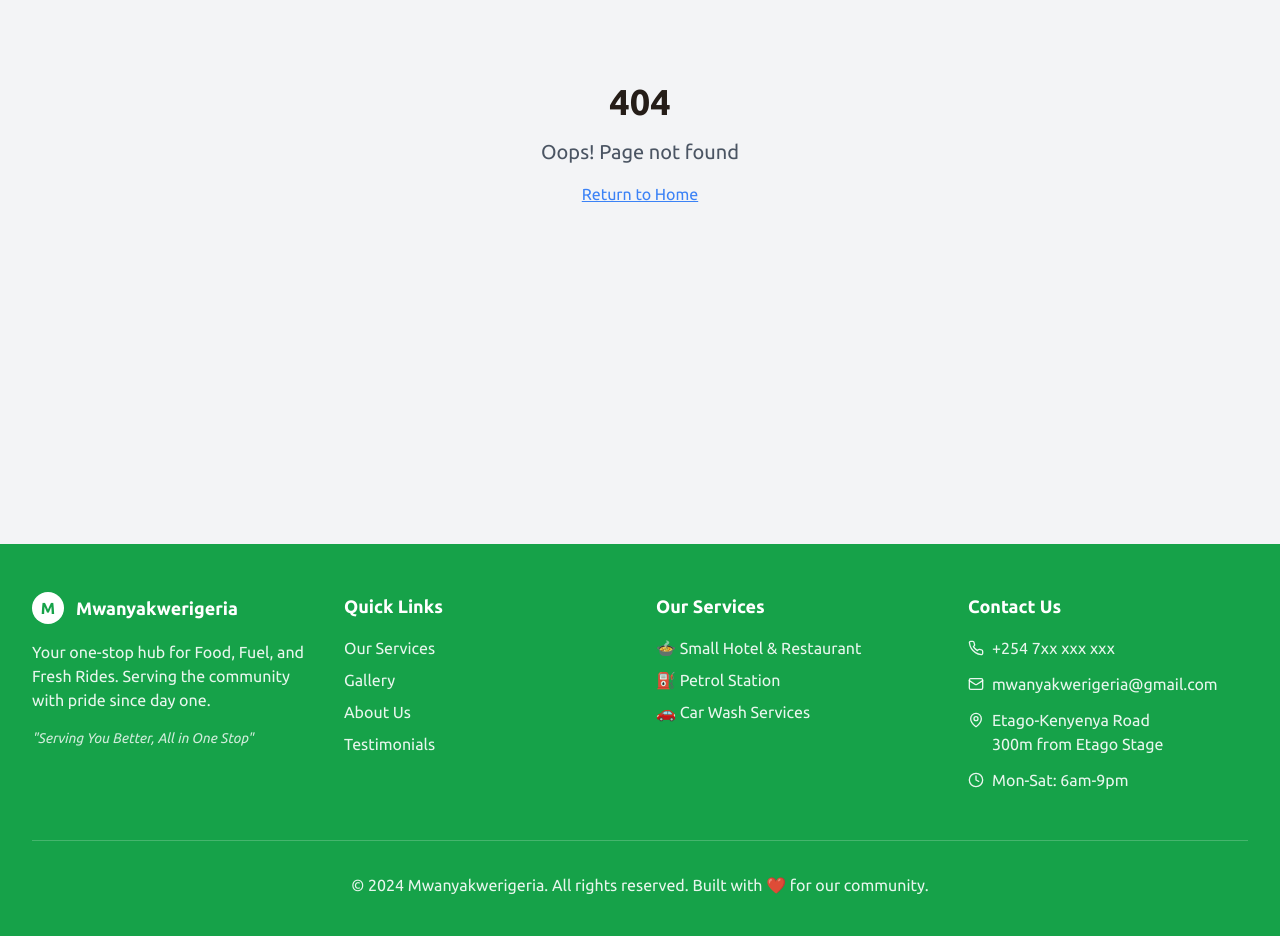
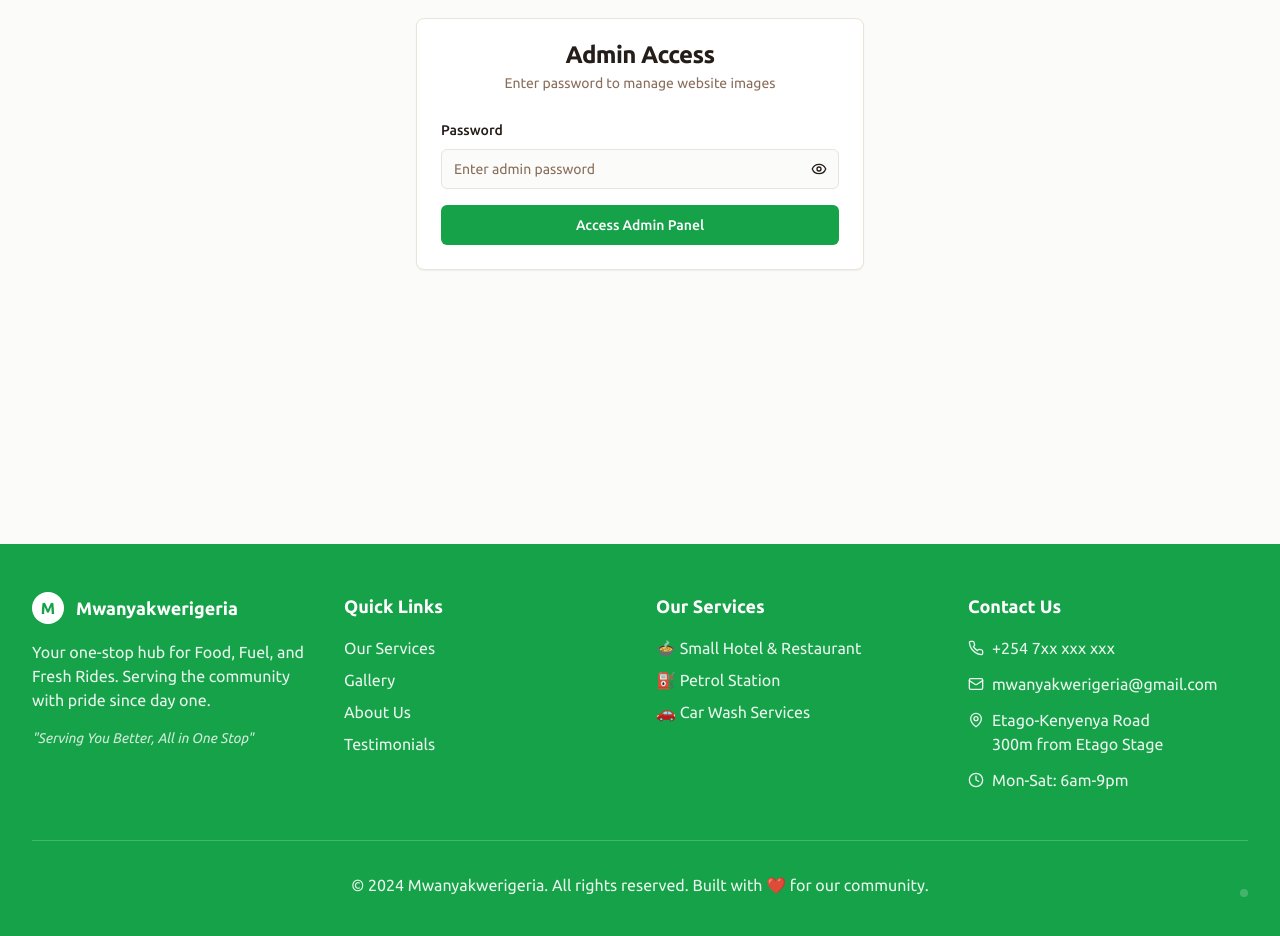
Before and after one commit to Globalwork-company/mwanyakwerigeria-hub-oasis, a React (Vite) app: page /admin in a window 1280 px wide. Shown: the part 320-1256 px from the top of the page. Built offline with nearby package versions, Linux system fonts and the light colour scheme.

Commit message:
Add secret page for image updates
Adds a hidden page accessible via a button in the footer, allowing the owner to update image links.

```diff
--- a/src/App.tsx
+++ b/src/App.tsx
@@ -13,6 +13,7 @@ import Services from "./pages/Services";
 import Gallery from "./pages/Gallery";
 import Contact from "./pages/Contact";
 import Testimonials from "./pages/Testimonials";
+import Admin from "./pages/Admin";
 import NotFound from "./pages/NotFound";
 
 const queryClient = new QueryClient();
@@ -66,6 +67,7 @@ const App = () => {
                 <Route path="/gallery" element={<Gallery />} />
                 <Route path="/contact" element={<Contact />} />
                 <Route path="/testimonials" element={<Testimonials />} />
+                <Route path="/admin" element={<Admin />} />
                 <Route path="*" element={<NotFound />} />
               </Routes>
             </main>
--- a/src/components/Footer.tsx
+++ b/src/components/Footer.tsx
@@ -76,10 +76,16 @@ const Footer = () => {
           </div>
         </div>
 
-        <div className="border-t border-primary-foreground/20 mt-12 pt-8 text-center">
+        <div className="border-t border-primary-foreground/20 mt-12 pt-8 text-center relative">
           <p className="text-primary-foreground/90">
             © 2024 Mwanyakwerigeria. All rights reserved. Built with ❤️ for our community.
           </p>
+          {/* Secret Admin Button - appears as a small dot */}
+          <Link
+            to="/admin"
+            className="absolute bottom-0 right-0 w-2 h-2 bg-primary-foreground/20 rounded-full hover:bg-primary-foreground/40 transition-colors"
+            title="Admin"
+          />
         </div>
       </div>
     </footer>
--- a/src/components/ui/card.tsx
+++ b/src/components/ui/card.tsx
@@ -1,3 +1,4 @@
+
 import * as React from "react"
 
 import { cn } from "@/lib/utils"
--- a/src/components/ui/label.tsx
+++ b/src/components/ui/label.tsx
@@ -1,3 +1,4 @@
+
 import * as React from "react"
 import * as LabelPrimitive from "@radix-ui/react-label"
 import { cva, type VariantProps } from "class-variance-authority"
--- /dev/null
+++ b/src/pages/Admin.tsx
@@ -0,0 +1,190 @@
+
+import { useState, useEffect } from 'react';
+import { Button } from '@/components/ui/button';
+import { Input } from '@/components/ui/input';
+import { Card, CardContent, CardDescription, CardHeader, CardTitle } from '@/components/ui/card';
+import { Label } from '@/components/ui/label';
+import { Save, Eye, EyeOff } from 'lucide-react';
+import { useToast } from '@/hooks/use-toast';
+
+const Admin = () => {
+  const { toast } = useToast();
+  const [isAuthenticated, setIsAuthenticated] = useState(false);
+  const [password, setPassword] = useState('');
+  const [showPassword, setShowPassword] = useState(false);
+
+  // Simple password - in a real app, this would be more secure
+  const ADMIN_PASSWORD = 'mwanyakwerigeria2024';
+
+  const [imageLinks, setImageLinks] = useState({
+    heroImage: localStorage.getItem('heroImage') || '',
+    aboutImage: localStorage.getItem('aboutImage') || '',
+    servicesImage: localStorage.getItem('servicesImage') || '',
+    galleryImages: JSON.parse(localStorage.getItem('galleryImages') || '{}'),
+    testimonialImages: JSON.parse(localStorage.getItem('testimonialImages') || '{}'),
+  });
+
+  const handleLogin = () => {
+    if (password === ADMIN_PASSWORD) {
+      setIsAuthenticated(true);
+      toast({
+        title: "Access Granted",
+        description: "Welcome to the admin panel",
+      });
+    } else {
+      toast({
+        title: "Access Denied",
+        description: "Incorrect password",
+        variant: "destructive",
+      });
+    }
+  };
+
+  const handleSave = () => {
+    // Save to localStorage
+    localStorage.setItem('heroImage', imageLinks.heroImage);
+    localStorage.setItem('aboutImage', imageLinks.aboutImage);
+    localStorage.setItem('servicesImage', imageLinks.servicesImage);
+    localStorage.setItem('galleryImages', JSON.stringify(imageLinks.galleryImages));
+    localStorage.setItem('testimonialImages', JSON.stringify(imageLinks.testimonialImages));
+
+    toast({
+      title: "Images Updated",
+      description: "All image links have been saved successfully",
+    });
+  };
+
+  const updateGalleryImage = (index: number, url: string) => {
+    setImageLinks(prev => ({
+      ...prev,
+      galleryImages: {
+        ...prev.galleryImages,
+        [index]: url
+      }
+    }));
+  };
+
+  if (!isAuthenticated) {
+    return (
+      <div className="min-h-screen bg-background flex items-center justify-center p-4">
+        <Card className="w-full max-w-md">
+          <CardHeader>
+            <CardTitle className="text-center">Admin Access</CardTitle>
+            <CardDescription className="text-center">
+              Enter password to manage website images
+            </CardDescription>
+          </CardHeader>
+          <CardContent className="space-y-4">
+            <div className="space-y-2">
+              <Label htmlFor="password">Password</Label>
+              <div className="relative">
+                <Input
+                  id="password"
+                  type={showPassword ? "text" : "password"}
+                  value={password}
+                  onChange={(e) => setPassword(e.target.value)}
+                  placeholder="Enter admin password"
+                  onKeyPress={(e) => e.key === 'Enter' && handleLogin()}
+                />
+                <Button
+                  type="button"
+                  variant="ghost"
+                  size="sm"
+                  className="absolute right-0 top-0 h-full px-3"
+                  onClick={() => setShowPassword(!showPassword)}
+                >
+                  {showPassword ? <EyeOff className="h-4 w-4" /> : <Eye className="h-4 w-4" />}
+                </Button>
+              </div>
+            </div>
+            <Button onClick={handleLogin} className="w-full">
+              Access Admin Panel
+            </Button>
+          </CardContent>
+        </Card>
+      </div>
+    );
+  }
+
+  return (
+    <div className="min-h-screen bg-background p-4">
+      <div className="max-w-4xl mx-auto space-y-6">
+        <div className="text-center">
+          <h1 className="text-3xl font-bold text-foreground mb-2">Website Image Manager</h1>
+          <p className="text-muted-foreground">Update all website images from here</p>
+        </div>
+
+        <div className="grid gap-6">
+          {/* Main Page Images */}
+          <Card>
+            <CardHeader>
+              <CardTitle>Main Page Images</CardTitle>
+              <CardDescription>Hero, About, and Services section images</CardDescription>
+            </CardHeader>
+            <CardContent className="space-y-4">
+              <div className="space-y-2">
+                <Label htmlFor="heroImage">Hero Section Image</Label>
+                <Input
+                  id="heroImage"
+                  value={imageLinks.heroImage}
+                  onChange={(e) => setImageLinks(prev => ({ ...prev, heroImage: e.target.value }))}
+                  placeholder="https://example.com/hero-image.jpg"
+                />
+              </div>
+
+              <div className="space-y-2">
+                <Label htmlFor="aboutImage">About Section Image</Label>
+                <Input
+                  id="aboutImage"
+                  value={imageLinks.aboutImage}
+                  onChange={(e) => setImageLinks(prev => ({ ...prev, aboutImage: e.target.value }))}
+                  placeholder="https://example.com/about-image.jpg"
+                />
+              </div>
+
+              <div className="space-y-2">
+                <Label htmlFor="servicesImage">Services Section Image</Label>
+                <Input
+                  id="servicesImage"
+                  value={imageLinks.servicesImage}
+                  onChange={(e) => setImageLinks(prev => ({ ...prev, servicesImage: e.target.value }))}
+                  placeholder="https://example.com/services-image.jpg"
+                />
+              </div>
+            </CardContent>
+          </Card>
+
+          {/* Gallery Images */}
+          <Card>
+            <CardHeader>
+              <CardTitle>Gallery Images</CardTitle>
+              <CardDescription>Update specific gallery item images</CardDescription>
+            </CardHeader>
+            <CardContent className="space-y-4">
+              {[0, 1, 2, 3, 4, 5, 6, 7, 8, 9].map((index) => (
+                <div key={index} className="space-y-2">
+                  <Label htmlFor={`gallery-${index}`}>Gallery Image {index + 1}</Label>
+                  <Input
+                    id={`gallery-${index}`}
+                    value={imageLinks.galleryImages[index] || ''}
+                    onChange={(e) => updateGalleryImage(index, e.target.value)}
+                    placeholder={`https://example.com/gallery-image-${index + 1}.jpg`}
+                  />
+                </div>
+              ))}
+            </CardContent>
+          </Card>
+        </div>
+
+        <div className="flex justify-center">
+          <Button onClick={handleSave} className="px-8">
+            <Save className="mr-2 h-4 w-4" />
+            Save All Changes
+          </Button>
+        </div>
+      </div>
+    </div>
+  );
+};
+
+export default Admin;
```
